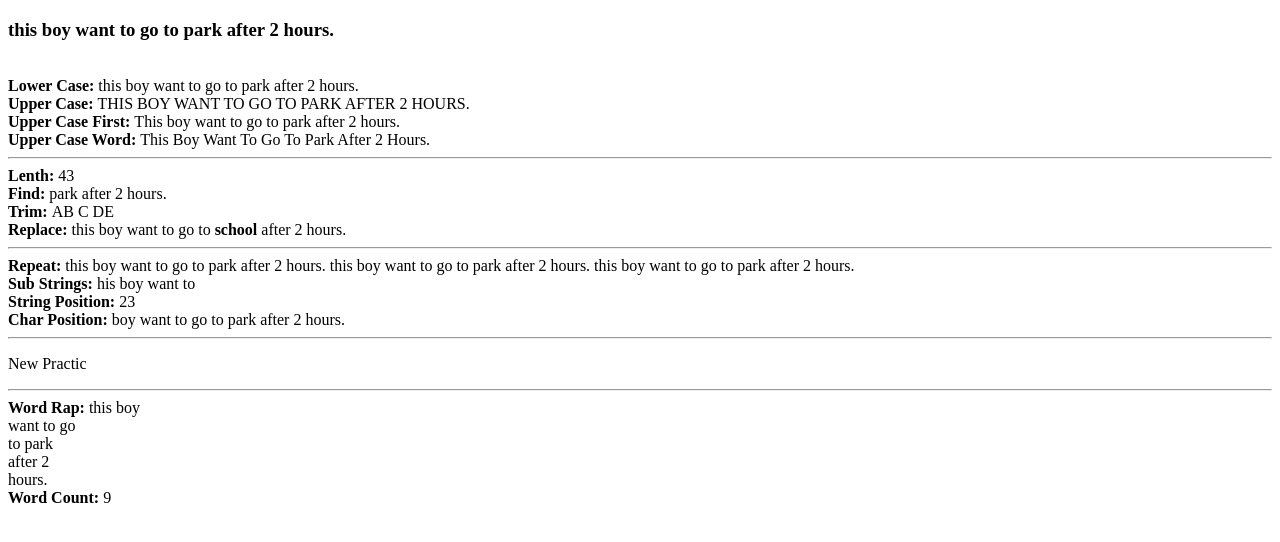
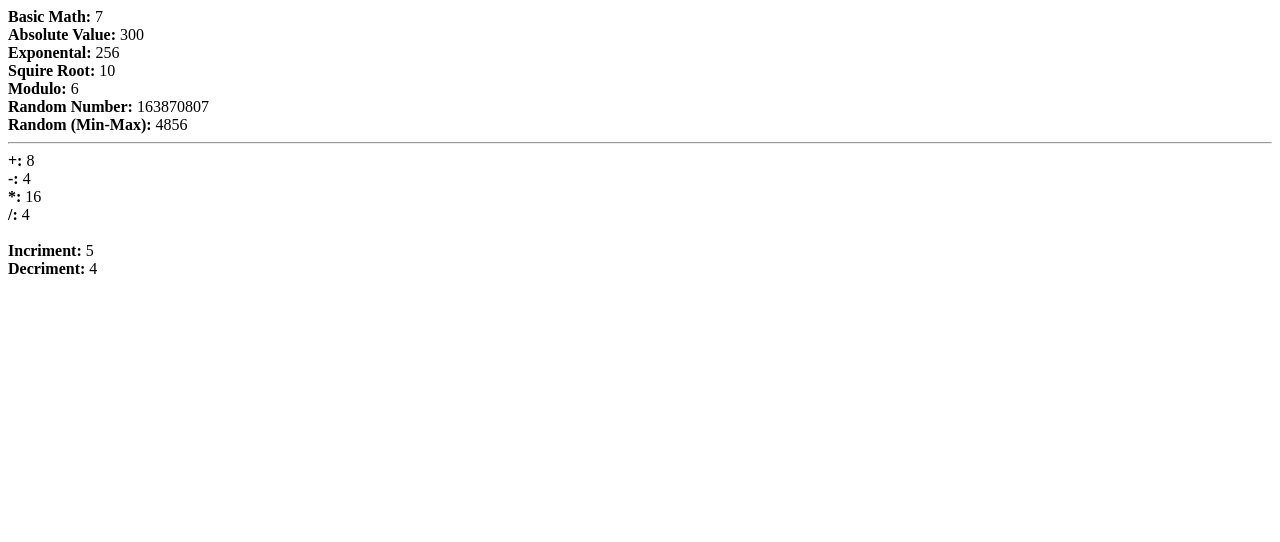
Before and after one commit to dRazeeb/PHP_Essential, a PHP site: page / in a window 1280 px wide. Shown: the top 542 px of the page. Run offline with PHP 8.4, Linux system fonts and the light colour scheme.

Commit message:
Working with Integer in php

```diff
--- a/index.php
+++ b/index.php
@@ -5,33 +5,25 @@
 </head>
 <body>
 <?php
-$a ="this boy want to go ";
-$b = "to park after 2 hours. ";
-$c = $a;
-$c .= $b;
+	$a =3;
+	$b = 4;
+ ?>
+ <strong>Basic Math: </strong> <?php echo ((1+2+$a)*$b)/2-5; ?><br>
 
-echo "<h3>$c</h3>";
-?>
-</br>
-<strong>Lower Case: </strong><?php echo strtolower($c); ?> <br>
-<strong>Upper Case: </strong><?php echo strtoupper($c); ?> <br>
-<strong>Upper Case First: </strong><?php echo ucfirst($c); ?> <br>
-<strong>Upper Case Word: </strong><?php echo ucwords($c); ?> <br>
-<hr>
-<strong>Lenth: </strong><?php echo strlen($c); ?> <br>
-<strong>Find: </strong><?php echo strstr($c, "park"); ?> <br>
-<strong>Trim: </strong><?php echo "A". trim(" B C D "). "E";?> <br>
-<strong>Replace: </strong><?php echo str_replace("park", "<strong>school</strong>", $c);?> <br>
-<hr>
-<strong>Repeat: </strong><?php echo str_repeat($c, 3);?> <br>
-<strong>Sub Strings: </strong><?php echo substr($c, 1,15);?> <br>
-<strong>String Position: </strong><?php echo strpos($c, "park");?> <br>
-<strong>Char Position: </strong><?php echo strchr($c, "b");?> <br>
-<hr>
-<p>New Practic</p>
-<hr>
-<strong>Word Rap: </strong><?php echo wordwrap($c, 10, "<br />");?> <br>
-<strong>Word Count: </strong><?php echo str_word_count($c);?> <br>
+ <strong>Absolute Value: </strong> <?php echo abs(0-300); ?><br>
+ <strong>Exponental: </strong> <?php echo pow(2, 8); ?><br>
+ <strong>Squire Root: </strong> <?php echo sqrt(100); ?><br>
+ <strong>Modulo: </strong> <?php echo fmod(20, 7); ?><br>
+ <strong>Random Number: </strong> <?php echo rand(); ?><br>
+ <strong>Random (Min-Max): </strong> <?php echo rand(1000,9000); ?><br>
+ <hr>
+ <strong>+: </strong> <?php $b+=4; echo $b; ?><br>
+ <strong>-: </strong> <?php $b-=4; echo $b; ?><br>
+ <strong>*: </strong> <?php $b*=4; echo $b; ?><br>
+ <strong>/: </strong> <?php $b/=4; echo $b; ?><br>
+ <br>
+ <strong>Incriment: </strong> <?php $b++; echo $b; ?><br>
+ <strong>Decriment: </strong> <?php $b--; echo $b; ?><br>
 
 </body>
 </html>
```
